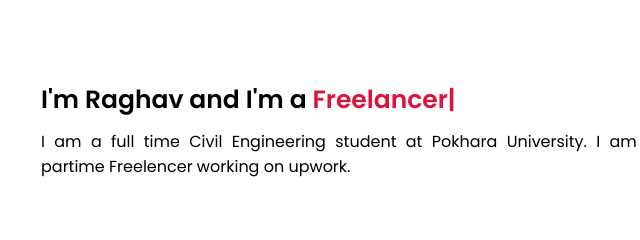
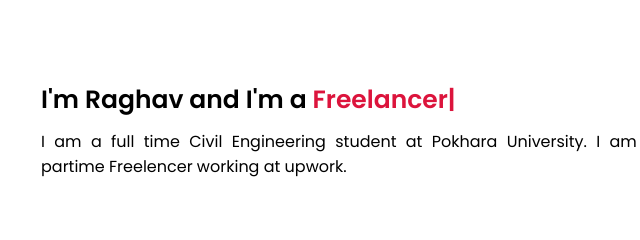
Before and after one commit to raghavsinghrajput/My-website, a plain HTML site: page index.html in a window 1280 px wide. Shown: the part 1100-1340 px from the top of the page, 543-1183 px from the left. Drawn offline with nearby package versions, Linux system fonts and the light colour scheme.

Commit message:
Update index.html
Signed-off-by: raghavsinghrajput <156907710+raghavsinghrajput@users.noreply.github.com>

```diff
--- a/index.html
+++ b/index.html
@@ -55,7 +55,7 @@
                 </div>
                 <div class="column right">
                     <div class="text">I'm Raghav and I'm a <span class="typing-2"></span></div>
-                    <p>I am a full time Civil Engineering student at Pokhara University. I am a partime Freelencer working on upwork.</p>
+                    <p>I am a full time Civil Engineering student at Pokhara University. I am a partime Freelencer working at upwork.</p>
                 </div>
             </div>
         </div>
```
